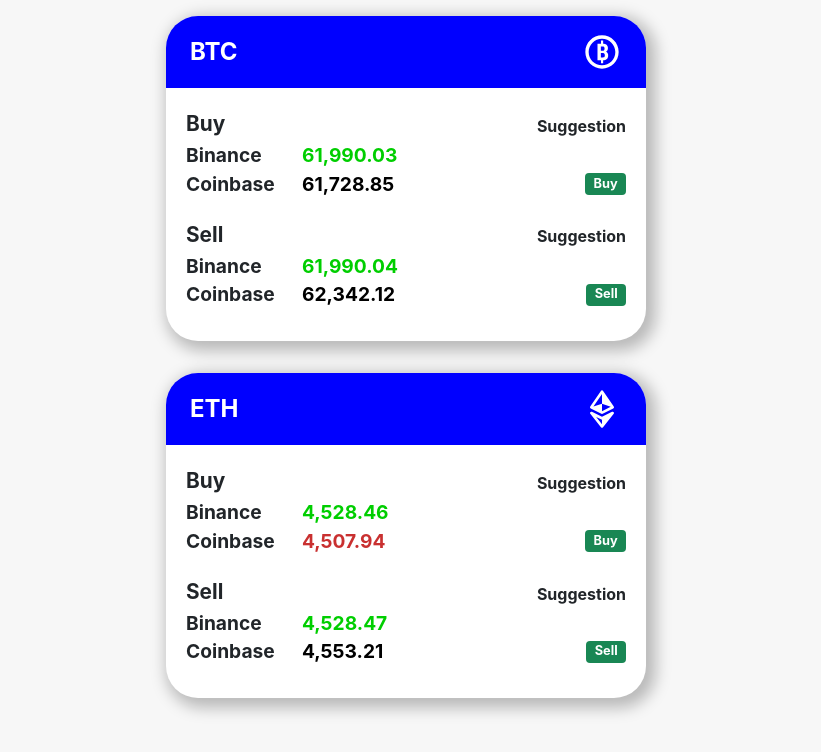
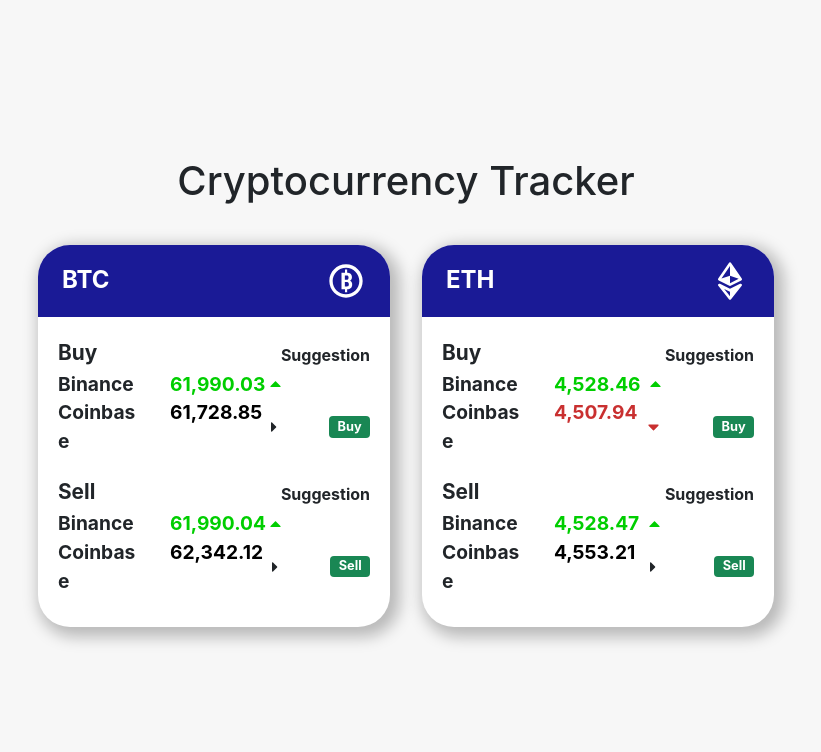
Before and after one commit to derekwidmer/chainalysis-crypto-tracker, a React (Create React App) app in the folder cryptoapp-frontend/: page / in a window 1280 px wide. Shown: the top 752 px of the page, without its empty margins (234-1055 px from the left). Built offline with nearby package versions, Linux system fonts and the light colour scheme; no server answers; the HTML template or start-up script is replaced by a standard one.

Commit message:
Finished basic frontend

```diff
--- a/cryptoapp-frontend/src/CardSection.js
+++ b/cryptoapp-frontend/src/CardSection.js
@@ -38,12 +38,10 @@
 
 	const caret = (string) => {
 		if (string === "increase") {
-			// return <FontAwesomeIcon icon={faCaretUp} className={`caret ${string}`} />
-			return <></>
+			return <FontAwesomeIcon icon={faCaretUp} className={`caret ${string}`} />
 		} else if (string === "decrease") {
-			// return <FontAwesomeIcon icon={faCaretDown} />
-			return <></>
-		}
+			return <FontAwesomeIcon icon={faCaretDown} className={`caret ${string}`} />
+		} else return <FontAwesomeIcon icon={faCaretRight} />
 	}
 
 	return (
@@ -54,10 +52,10 @@
 			</div>
 			<div className="d-flex flex-column justify-content-between mb-2">
 				<div className="row">
-					<div className="col-3">
+					<div className="col-4">
 						<div className="price-label">Binance</div>
 					</div>
-					<div className="col-6 d-flex justify-content-center">
+					<div className="col-5 d-flex justify-content-center">
 						<div className={`price-num ${checkChange(binancePrices, valueName)}`}>
 							<div className="w-100">
 								{latestBinance.toLocaleString()}
@@ -76,12 +74,14 @@
 					</div>
 				</div>
 				<div className="row">
-					<div className="col-3">
+					<div className="col-4">
 						<div className="price-label">Coinbase</div>
 					</div>
-					<div className="col-6 d-flex">
+					<div className="col-5 d-flex">
 						<div className={`price-num ms-auto ${checkChange(coinbasePrices, valueName)}`}>
-							{latestCoinbase.toLocaleString()}
+							<div className="w-100">
+								{latestCoinbase.toLocaleString()}
+							</div>
 						</div>
 						<div className="caret-container">
 							{caret(checkChange(coinbasePrices, valueName))}
--- a/cryptoapp-frontend/src/CryptoCard.js
+++ b/cryptoapp-frontend/src/CryptoCard.js
@@ -8,7 +8,7 @@
 	useEffect(() => console.log("Price data for ", props.ticker, ":", priceData));
 
 	return (
-		<div className="col-12 p-3 d-flex justify-content-center align-items-center">
+		<div className="col-xl-6 col-12 p-3 d-flex justify-content-center align-items-center">
 			<div className="card crypto-card">
 				<div className="card-body upper-body">
 					<h5 className="card-title crypto-title px-2 d-flex align-items-center">
--- a/cryptoapp-frontend/src/Tracker.js
+++ b/cryptoapp-frontend/src/Tracker.js
@@ -26,7 +26,8 @@
 	return (
 		<div className="tracker">
 			<div className="container">
-				<div className="d-flex justify-content-center align-items-center">
+				<div className="d-flex flex-column justify-content-center align-items-center vh-100">
+					<h1 className="text-center mb-4">Cryptocurrency Tracker</h1>
 					<div className="row">
 						<CryptoCard ticker={"BTC"} icon={bitcoin} data={data} />
 						<CryptoCard ticker={"ETH"} icon={ethereum} data={data} />
--- a/cryptoapp-frontend/src/_tracker.scss
+++ b/cryptoapp-frontend/src/_tracker.scss
@@ -5,7 +5,7 @@
 }
 
 .crypto-card {
-	width: 30rem;
+	width: 22rem;
 	border-radius: 2rem;
 	overflow: hidden;
 	border: none;
@@ -14,7 +14,7 @@
 }
 
 .upper-body {
-	background-color: blue;
+	background-color: rgb(26, 26, 150);
 }
 
 .crypto-title {
@@ -65,6 +65,9 @@
 	font-size: 1.1rem;
 }
 .caret-container {
-	height: 1.2rem;
-	width: 1.2rem;
+	height: 100%;
+	width: 100%;
+	display: flex;
+	justify-content: center;
+	align-items: center;
 }
--- a/cryptoapp-frontend/src/main.css
+++ b/cryptoapp-frontend/src/main.css
@@ -14,7 +14,7 @@
 }
 
 .crypto-card {
-  width: 30rem;
+  width: 22rem;
   border-radius: 2rem;
   overflow: hidden;
   border: none;
@@ -23,7 +23,7 @@
 }
 
 .upper-body {
-  background-color: blue;
+  background-color: #1a1a96;
 }
 
 .crypto-title {
@@ -80,7 +80,16 @@
 }
 
 .caret-container {
-  height: 1.2rem;
-  width: 1.2rem;
+  height: 100%;
+  width: 100%;
+  display: -webkit-box;
+  display: -ms-flexbox;
+  display: flex;
+  -webkit-box-pack: center;
+      -ms-flex-pack: center;
+          justify-content: center;
+  -webkit-box-align: center;
+      -ms-flex-align: center;
+          align-items: center;
 }
 /*# sourceMappingURL=main.css.map */
```
Also changed, not shown: 1 other file (tests, documents, lock files or other folders).
